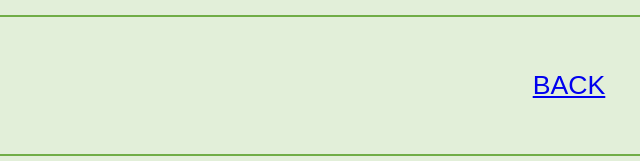
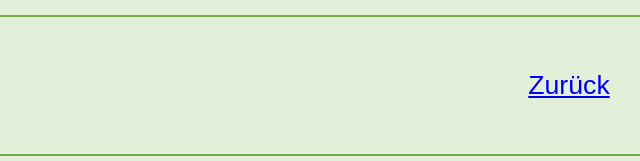
Before and after one commit to Niegoo11/niegoo11.github.io, a plain HTML site: page projects/minecraft-from-wiki.html in a window 1280 px wide. Shown: the part 6437-6598 px from the top of the page, 71-711 px from the left. Drawn offline with Linux system fonts and the light colour scheme.

Commit message:
Update minecraft-from-wiki.html

```diff
--- a/projects/minecraft-from-wiki.html
+++ b/projects/minecraft-from-wiki.html
@@ -179,7 +179,7 @@
     <br>
 
     <p style="color: #C00000; font-family: 'Aptos', sans-serif; text-align: center; font-size: 20pt;">
-        <a href="/index.html">BACK</a>
+        <a href="/index.html">Zurück</a>
     </p>
 
     <br>
```
